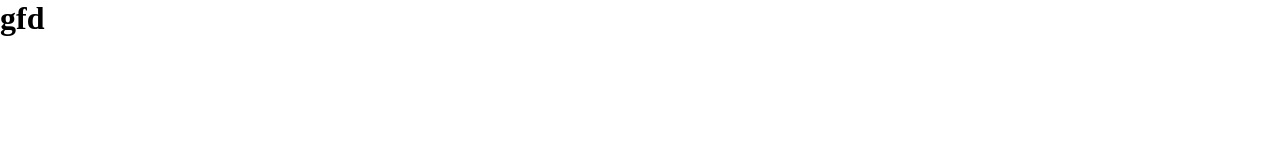
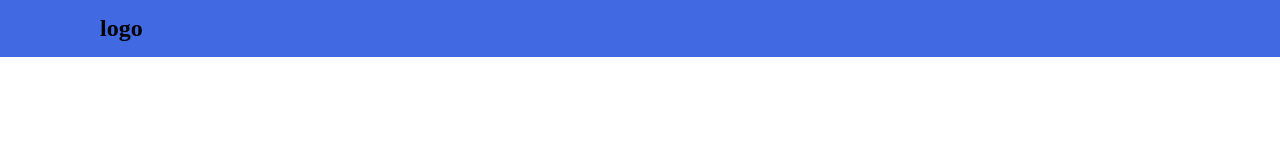
Before and after one commit to Munisa0315/Git, a plain HTML site: page index.html in a window 1280 px wide. Drawn offline with Linux system fonts and the light colour scheme.

Commit message:
header qismi boshlandi

```diff
--- a/index.css
+++ b/index.css
@@ -3,3 +3,7 @@
     padding: 0;
 box-sizing: border-box;
 }
+header{
+    background-color: royalblue;
+    padding: 15px 100px;
+}
--- a/index.html
+++ b/index.html
@@ -7,6 +7,9 @@
     <link rel="stylesheet" href="./index.css">
 </head>
 <body>
-    <h1>gfd</h1>
+  <header>
+    <h2>logo</h2>
+  </header>
+
 </body>
 </html>
```
